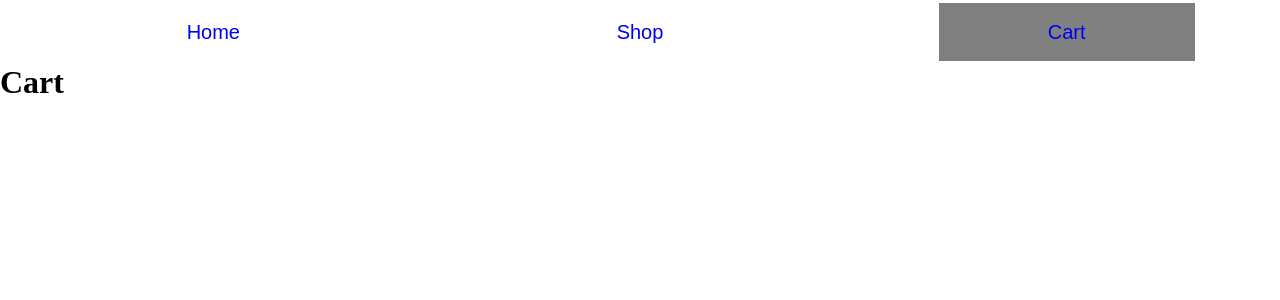
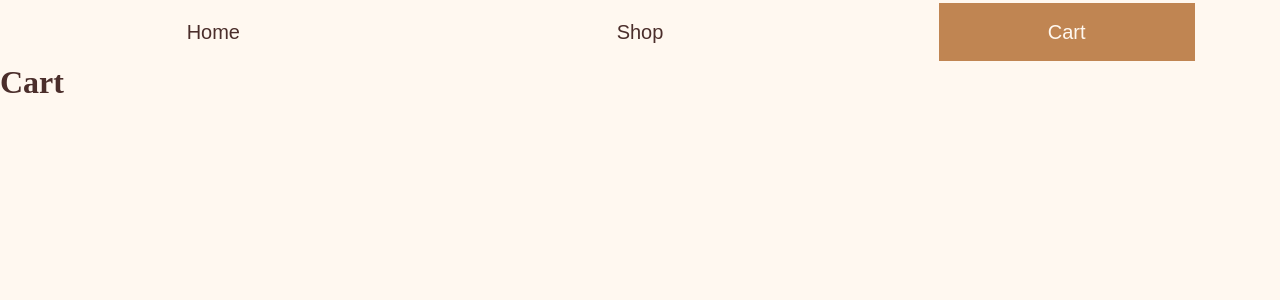
Before and after one commit to eustaquiogalano/shopping-cart-odin, a React (Vite) app: page /cart in a window 1280 px wide. Shown: the top 300 px of the page. Built offline with nearby package versions, Linux system fonts and the light colour scheme.

Commit message:
feat: add color palette

```diff
--- a/src/App.module.css
+++ b/src/App.module.css
@@ -12,15 +12,17 @@
 .navLinks {
   height: 90%;
   width: 20%;
-  transition: all 0.25s ease-in-out;
+  transition: all 0.5s ease-in-out;
   display: flex;
   align-items: center;
   justify-content: center;
   text-decoration: none;
   font-family: Arial, Helvetica, sans-serif;
   font-size: 1.25em;
+  color: var(--dark-brown);
 }
 
 .active {
-  background-color: gray;
+  background-color: var(--light-brown);
+  color: var(--ultra-light-brown);
 }
--- a/src/global.css
+++ b/src/global.css
@@ -1,11 +1,18 @@
-html {
+:root {
+  --ultra-light-brown: #fff8f0;
+  --light-brown: #c08552;
+  --brown: #8c5a3c;
+  --dark-brown: #4b2e2b;
+}
+
 * {
   padding: 0;
   margin: 0;
   box-sizing: border-box;
+  color: var(--dark-brown);
 }
 
 html {
   font-size: 16px;
+  background-color: var(--ultra-light-brown);
 }
-}
```
Lines whose indentation alone changed are shown as unchanged.
